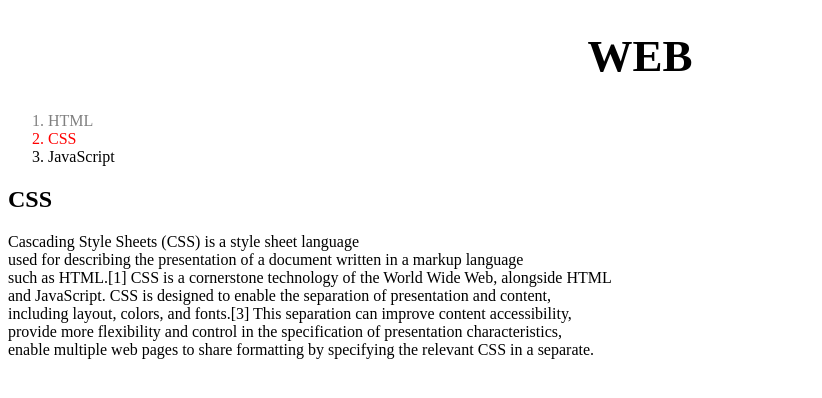
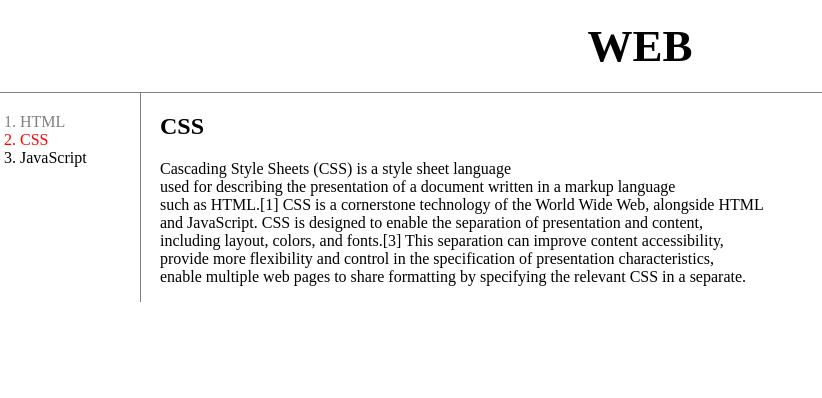
Before and after one commit to youngwooJoo/CSSlearning.html, a plain HTML site: page CSS.html in a window 1280 px wide. Shown: the whole page, without its empty margins (0-822 px from the left). Drawn offline with Linux system fonts and the light colour scheme.

Commit message:
add grid

```diff
--- a/CSS.html
+++ b/CSS.html
@@ -17,11 +17,31 @@
       h1 {
         font-size:45px;
         text-align: center;
+        border-bottom: 1px solid gray;
+        margin: 0px;
+        padding: 20px;
+      }
+       ol {
+         border-right: 1px solid gray;
+         width: 100px;
+         margin:0;
+         padding:20px;
+       }
+       body {
+         margin:0;
+       }
+       #grid {
+         display: grid;
+         grid-template-columns: 150px 1fr;
+       }
+       #article {
+         padding-left: 10px;
        }
   </style>
 </head>
 <body>
   <h1><a href="index.html">WEB</a></h1>
+  <div id="grid">
     <ol>
       <a href="html.html" class="saw"><li>HTML</li></a>
       <a href="CSS.html" class="saw" id="active"><li>CSS</li></a>
@@ -36,7 +56,7 @@
       <a href="javascript.html"><li><font color="red">JavaScript</font></li></a>
     </ol>
     -->
-
+    <div id="article">
       <h2>CSS</h2>
       <p>Cascading Style Sheets (CSS) is a style sheet language<br>
         used for describing the presentation of a document written in a markup language<br>
@@ -45,4 +65,6 @@
         including layout, colors, and fonts.[3] This separation can improve content accessibility,<br>
         provide more flexibility and control in the specification of presentation characteristics,<br>
         enable multiple web pages to share formatting by specifying the relevant CSS in a separate.</p>
+      </div>
+    </div>
 </body>
```
Lines whose indentation alone changed are shown as unchanged.
